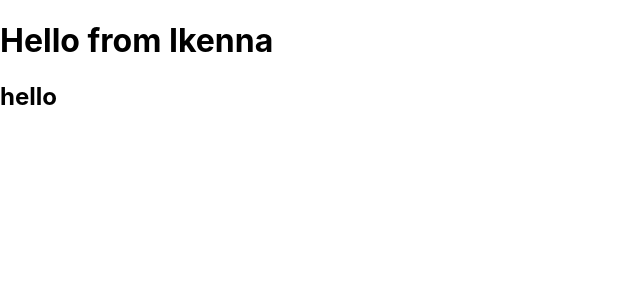
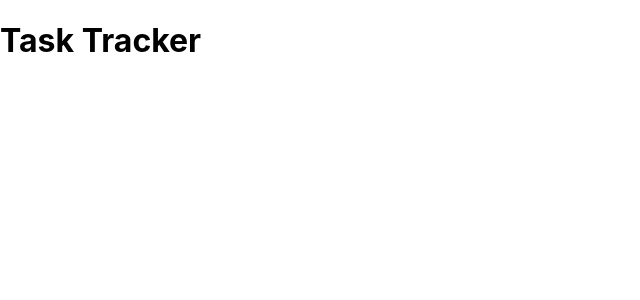
Before and after one commit to ike-agu/react-task-tracker, a React (Create React App) app: page / in a window 1280 px wide. Shown: the top 300 px of the page, without its empty margins (0-640 px from the left). Built offline with nearby package versions, Linux system fonts and the light colour scheme.

Commit message:
created header component

```diff
--- a/src/App.js
+++ b/src/App.js
@@ -1,8 +1,9 @@
+import Header from './components/Header'
+
 function App() {
   return (
     <div className="container">
-     <h1>Hello from Ikenna</h1>
-     <h2>hello</h2>
+     <Header />
     </div>
   );
 }
--- a/src/components/Header.js
+++ b/src/components/Header.js
@@ -0,0 +1,10 @@
+
+const Header = () => {
+    return (
+        <header>
+            <h1>Task Tracker</h1>
+        </header>
+    )
+}
+
+export default Header
```
